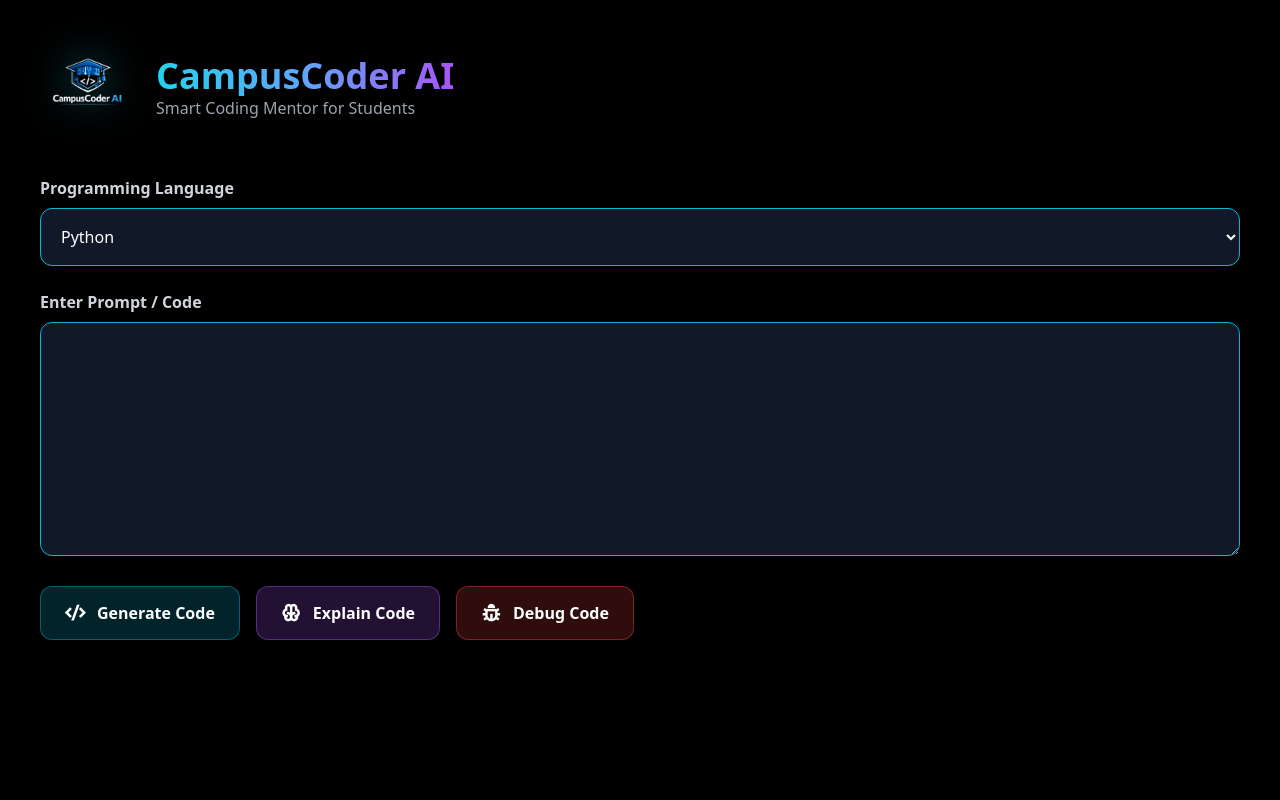
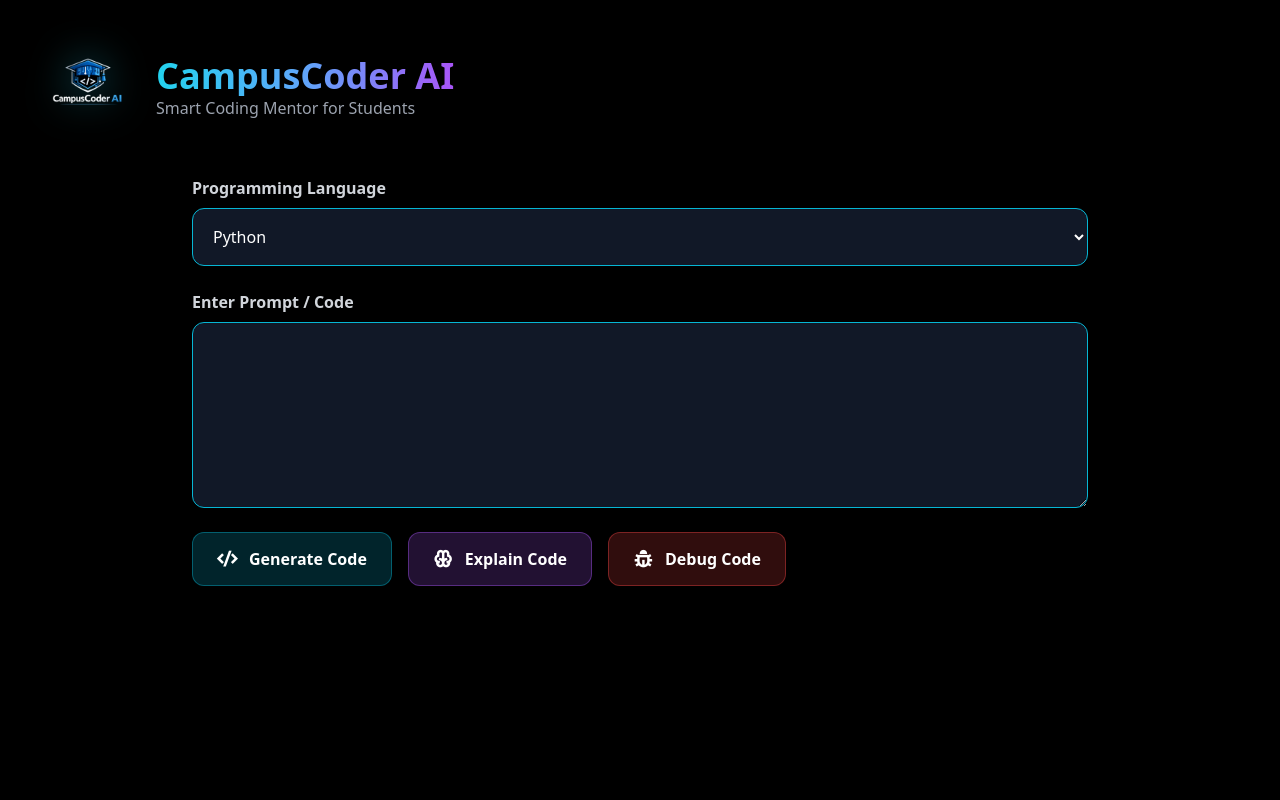
Before and after one commit to Mehedi-764/campuscoder-ai, a Django app: page /assistant/ in a window 1280 px wide. Run offline with Django 5.2, Linux system fonts and the light colour scheme; the visitor is signed in with stand-in values (Sample User, id 1); some libraries are stand-ins or nearby versions.

Commit message:
Update assistant.html

```diff
--- a/templates/users/assistant.html
+++ b/templates/users/assistant.html
@@ -1,58 +1,48 @@
 <!DOCTYPE html>
 <html lang="en">
+
 <head>
     <meta charset="UTF-8">
+    <meta name="viewport" content="width=device-width, initial-scale=1.0">
 
     <title>AI Assistant</title>
 
     <script src="https://cdn.tailwindcss.com"></script>
-    <link
-        href="https://cdn.jsdelivr.net/npm/remixicon@4.5.0/fonts/remixicon.css"
-        rel="stylesheet"/>
+
+    <link href="https://cdn.jsdelivr.net/npm/remixicon@4.5.0/fonts/remixicon.css" rel="stylesheet"/>
+
+    {% load static %}
+    <link rel="icon" type="image/x-icon" href="{% static 'images/favicon.ico' %}">
+
+    <link href="https://cdnjs.cloudflare.com/ajax/libs/prism/1.29.0/themes/prism-tomorrow.min.css" rel="stylesheet"/>
+</head>
+
+<body class="bg-black text-white min-h-screen p-6 sm:p-10">
 
 {% load static %}
 
-    <link rel="icon"
-      type="image/x-icon"
-      href="{% static 'images/favicon.ico' %}">
+<!-- HEADER -->
+<div class="flex flex-col sm:flex-row items-center justify-between mb-10 gap-6">
 
-    <!-- Prism CSS -->
-    <link href="https://cdnjs.cloudflare.com/ajax/libs/prism/1.29.0/themes/prism-tomorrow.min.css" rel="stylesheet"/>
-</head>
-
-<body class="bg-black text-white min-h-screen p-10">
-
-{% load static %}
-
-<div class="flex items-center justify-between mb-10">
-
-    <div class="flex items-center gap-5">
+    <div class="flex flex-col sm:flex-row items-center gap-4 sm:gap-5 text-center sm:text-left">
 
         <img
         src="{% static 'images/logo.png' %}"
-
-        class="w-24 h-24
-        object-contain
+        class="w-20 sm:w-24 h-20 sm:h-24 object-contain
         drop-shadow-[0_0_20px_rgba(34,211,238,.4)]">
 
         <div>
 
-            <h1 class="text-4xl font-black
-            bg-gradient-to-r
-            from-cyan-400
-            via-blue-400
-            to-purple-500
-            text-transparent
-            bg-clip-text">
+            <h1 class="text-3xl sm:text-4xl font-black
+            bg-gradient-to-r from-cyan-400 via-blue-400 to-purple-500
+            text-transparent bg-clip-text">
 
                 CampusCoder AI
 
             </h1>
 
-            <p class="text-gray-400">
-
+            <p class="text-gray-400 text-sm sm:text-base">
                 Smart Coding Mentor for Students
-
             </p>
 
         </div>
@@ -61,23 +51,21 @@
 
 </div>
 
-<form method="POST" class="space-y-6">
+<!-- FORM -->
+<form method="POST" class="space-y-6 max-w-4xl mx-auto">
 
   {% csrf_token %}
 
-<!-- Language Select -->
-<div>
-
-<label class="text-gray-300 font-semibold">
-
+  <!-- LANGUAGE -->
+  <div class="flex flex-col">
+    <label class="text-gray-300 font-semibold text-sm sm:text-base mb-2">
         Programming Language
-
     </label>
 
     <select
         name="language"
-class="w-full mt-2 p-4 rounded-xl
-bg-gray-900 text-white border border-cyan-500">
+        class="w-full p-3 sm:p-4 rounded-xl
+        bg-gray-900 text-white border border-cyan-500 text-sm sm:text-base">
 
         <option>Python</option>
         <option>C</option>
@@ -86,120 +74,87 @@ bg-gray-900 text-white border border-cyan-500">
         <option>JavaScript</option>
 
     </select>
-
   </div>
 
-
-<!-- Prompt / Code Box -->
-<div>
-
-<label class="text-gray-300 font-semibold">
-
+  <!-- PROMPT -->
+  <div class="flex flex-col">
+    <label class="text-gray-300 font-semibold text-sm sm:text-base mb-2">
         Enter Prompt / Code
-
     </label>
 
     <textarea
         name="prompt"
-    rows="8"
+        rows="6"
         placeholder="Write prompt or paste code..."
-    class="w-full mt-2 p-5 rounded-xl
-           bg-gray-900 text-white
-           border border-cyan-500">
+        class="w-full p-3 sm:p-5 rounded-xl
+        bg-gray-900 text-white border border-cyan-500
+        text-sm sm:text-base">
 
     </textarea>
-
   </div>
 
+  <!-- BUTTONS (MOBILE STACKED STYLE) -->
+  <div class="flex flex-col sm:flex-row gap-3 sm:gap-4">
 
-
-<!-- Action Buttons -->
-<div class="flex gap-4 flex-wrap">
-
-<button
-type="submit"
-name="action"
-value="generate"
-class="flex items-center gap-3
+    <button type="submit" name="action" value="generate"
+        class="w-full sm:w-auto flex items-center justify-center gap-3
         bg-cyan-500/20 hover:bg-cyan-500/30
         border border-cyan-500/40
-px-6 py-3 rounded-xl
-font-semibold transition">
+        px-6 py-3 rounded-xl font-semibold transition">
 
         <i class="ri-code-s-slash-line text-xl"></i>
-
         Generate Code
-
     </button>
 
-
-<button
-type="submit"
-name="action"
-value="explain"
-class="flex items-center gap-3
+    <button type="submit" name="action" value="explain"
+        class="w-full sm:w-auto flex items-center justify-center gap-3
         bg-purple-500/20 hover:bg-purple-500/30
         border border-purple-500/40
-px-6 py-3 rounded-xl
-font-semibold transition">
+        px-6 py-3 rounded-xl font-semibold transition">
 
         <i class="ri-brain-line text-xl"></i>
-
         Explain Code
-
     </button>
 
-
-<button
-type="submit"
-name="action"
-value="debug"
-class="flex items-center gap-3
+    <button type="submit" name="action" value="debug"
+        class="w-full sm:w-auto flex items-center justify-center gap-3
         bg-red-500/20 hover:bg-red-500/30
         border border-red-500/40
-px-6 py-3 rounded-xl
-font-semibold transition">
+        px-6 py-3 rounded-xl font-semibold transition">
 
         <i class="ri-bug-line text-xl"></i>
-
         Debug Code
-
     </button>
 
   </div>
 
 </form>
 
+<!-- RESPONSE -->
 {% if response %}
 
-<div class="mt-10">
+<div class="mt-10 w-full max-w-4xl mx-auto">
 
-<div class="bg-gray-900 rounded-3xl p-8 border border-cyan-500/30 shadow-2xl">
+<div class="bg-gray-900 rounded-2xl sm:rounded-3xl p-5 sm:p-8
+border border-cyan-500/30 shadow-2xl">
 
-    <!-- Header -->
-
+    <!-- HEADER -->
     <div class="flex justify-between items-center mb-6">
 
         <div class="flex items-center gap-3">
 
             <div class="bg-cyan-500/20 p-3 rounded-xl">
-
                 <i class="ri-robot-2-line text-cyan-400 text-2xl"></i>
-
             </div>
 
             <div>
 
-                <h2 class="text-2xl font-bold text-cyan-400">
-
+                <h2 class="text-xl sm:text-2xl font-bold text-cyan-400">
                     AI Response
-
                 </h2>
 
                 <p class="text-gray-400 text-sm">
-
                     CampusCoder AI Assistant
-
                 </p>
 
             </div>
@@ -208,12 +163,11 @@ Debug Code
 
     </div>
 
+    <!-- CODE BOX -->
+    <div class="bg-black w-full p-4 sm:p-6 rounded-2xl
+    overflow-x-auto border border-gray-700">
 
-    <!-- Response Area -->
-
-    <div class="bg-black p-6 rounded-2xl overflow-auto border border-gray-700">
-
-<pre>
+<pre class="whitespace-pre w-full">
 <code id="code" class="language-python">
 {{ response }}
 </code>
@@ -221,51 +175,34 @@ Debug Code
 
     </div>
 
+    <!-- ACTION BUTTONS (STACKED ON MOBILE) -->
+    <div class="flex flex-col sm:flex-row gap-3 mt-6">
 
-    <!-- Action Buttons -->
+        <button onclick="copyCode()"
+            class="w-full sm:w-auto flex items-center justify-center gap-2
+            bg-cyan-500/20 hover:bg-cyan-500/30
+            px-5 py-3 rounded-xl transition">
 
-<div class="flex flex-wrap gap-4 mt-6">
+            <i class="ri-file-copy-line"></i>
+            Copy
+        </button>
 
         <button
-onclick="copyCode()"
-class="flex items-center gap-2
-bg-cyan-500/20
-hover:bg-cyan-500/30
-px-5 py-3 rounded-xl
-transition">
+            class="w-full sm:w-auto flex items-center justify-center gap-2
+            bg-yellow-500/20 hover:bg-yellow-500/30
+            px-5 py-3 rounded-xl transition">
 
-<i class="ri-file-copy-line"></i>
-
-Copy
-
+            <i class="ri-star-line"></i>
+            Favorite
         </button>
 
-
         <button
-class="flex items-center gap-2
-bg-yellow-500/20
-hover:bg-yellow-500/30
-px-5 py-3 rounded-xl
-transition">
-
-<i class="ri-star-line"></i>
-
-Favorite
-
-</button>
-
-
-<button
-class="flex items-center gap-2
-bg-purple-500/20
-hover:bg-purple-500/30
-px-5 py-3 rounded-xl
-transition">
+            class="w-full sm:w-auto flex items-center justify-center gap-2
+            bg-purple-500/20 hover:bg-purple-500/30
+            px-5 py-3 rounded-xl transition">
 
             <i class="ri-brain-line"></i>
-
             Explain
-
         </button>
 
     </div>
@@ -276,41 +213,23 @@ Explain
 
 {% endif %}
 
-
+<!-- COPY -->
 <script>
-
 function copyCode(){
-
-    let code=document.getElementById(
-        "code"
-    ).innerText;
-
-    navigator.clipboard.writeText(
-        code
-    );
-
+    let code=document.getElementById("code").innerText;
+    navigator.clipboard.writeText(code);
 }
-
 </script>
 
-
-
-<!-- Prism JS -->
-<!-- Prism JS -->
+<!-- PRISM -->
 <script src="https://cdnjs.cloudflare.com/ajax/libs/prism/1.29.0/prism.min.js"></script>
-
 <script src="https://cdnjs.cloudflare.com/ajax/libs/prism/1.29.0/components/prism-python.min.js"></script>
-
 <script src="https://cdnjs.cloudflare.com/ajax/libs/prism/1.29.0/components/prism-c.min.js"></script>
-
 <script src="https://cdnjs.cloudflare.com/ajax/libs/prism/1.29.0/components/prism-cpp.min.js"></script>
-
 <script src="https://cdnjs.cloudflare.com/ajax/libs/prism/1.29.0/components/prism-java.min.js"></script>
 
 <script>
-
 Prism.highlightAll();
-
 </script>
 
 </body>
```
Lines whose indentation alone changed are shown as unchanged.
